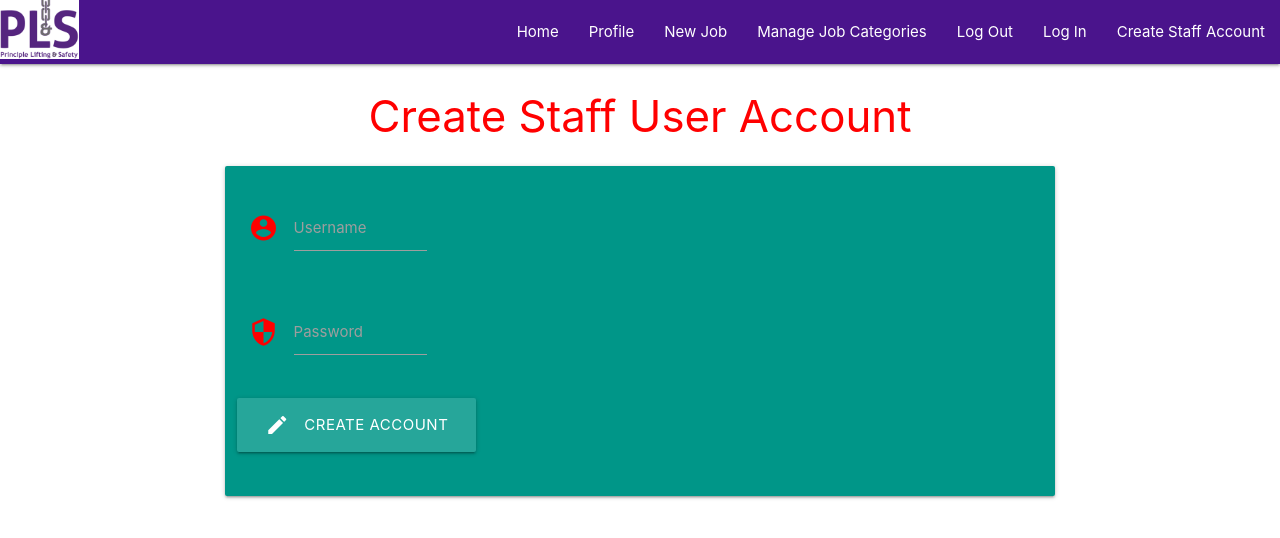
After one commit to starranuk/worklist, a Flask app: page /create_account in a window 1280 px wide. The commit adds this page. Shown: the top 538 px of the page. Run offline with Flask 2, Linux system fonts and the light colour scheme; some libraries are stand-ins or nearby versions.

Commit message:
Added Create Account page

```diff
--- a/app.py
+++ b/app.py
@@ -4,6 +4,7 @@ from flask import (
     redirect, request, session, url_for)
 from flask_pymongo import PyMongo
 from bson.objectid import ObjectId
+from werkzeug.security import generate_password_hash, check_password_hash
 if os.path.exists("env.py"):
     import env
 
@@ -23,6 +24,11 @@ def get_jobs():
     jobs = mongo.db.jobs.find()
     return render_template("jobs.html", jobs=jobs)
 
+#User registration
+@app.route("/create_account", methods=["GET", "POST"])
+def create_account():
+    return render_template("create_account.html")
+
 
 if __name__ == "__main__":
     app.run(host=os.environ.get("IP"),
--- a/templates/base.html
+++ b/templates/base.html
@@ -8,6 +8,7 @@
         integrity="sha512-9usAa10IRO0HhonpyAIVpjrylPvoDwiPUiKdWk5t3PyolY1cOd4DSE0Ga+ri4AuTroPR5aQvXU9xC6qOPnzFeg==" crossorigin="anonymous" referrerpolicy="no-referrer" type="text/css"/>
      <!-- Materialize via CDN -->
      <link rel="stylesheet" href="https://cdnjs.cloudflare.com/ajax/libs/materialize/1.0.0/css/materialize.min.css" type="text/css">
+     <link href="https://fonts.googleapis.com/icon?family=Material+Icons" rel="stylesheet">
      <!-- Link to static style.css file -->
      <link rel="stylesheet" href="{{ url_for('static', filename='css/style.css') }}" type="text/css">
      <!-- Custom CSS injection -->
@@ -31,7 +32,7 @@
                 <li><a href="#">Manage Job Categories</a></li>
                 <li><a href="#">Log Out</a></li>
                 <li><a href="#">Log In</a></li>
-                <li><a href="#">Register</a></li>
+                <li><a href="{{ url_for('create_account') }}">Create Staff Account</a></li>
               </ul>
             </div>
           </nav>
@@ -44,7 +45,7 @@
                 <li><a href="#">Manage Job Categories</a></li>
                 <li><a href="#">Log Out</a></li>
                 <li><a href="#">Log In</a></li>
-                <li><a href="#">Register</a></li>
+                <li><a href="{{ url_for('create_account') }}">Create Staff Account</a></li>
           </ul>
 
     </header>
--- /dev/null
+++ b/templates/create_account.html
@@ -0,0 +1,33 @@
+{% extends "base.html" %}
+{% block content %}
+
+    <h3 class="center-align">Create Staff User Account</h3>
+
+    <div class="row">
+        <form class="col s12 m8 offset-m2" method="POST" action="{{ url_for('create_account') }}">
+        <div class="card-panel teal">
+            <!-- Staff Username-->
+            <div class="row">
+                <div class="input-field col s3">
+                    <i class="material-icons prefix">account_circle</i>
+                    <input id="username" name="username" type="text" class="validate">
+                    <label for="username">Username</label>
+                </div>
+            </div>
+            <!-- Password-->
+            <div class="row">
+                <div class="input-field col s3">
+                    <i class="material-icons prefix">security</i>
+                    <input id="password" name="password" type="password" class="validate">
+                    <label for="password">Password</label>
+                </div>
+            </div>
+            <!-- Create Account Button-->
+            <div class="row">
+                <a class="waves-effect waves-light btn-large"><i class="material-icons left">create</i>Create Account</a>
+            </div>
+        </div>
+        </form>
+    </div
+
+{% endblock %}
```
